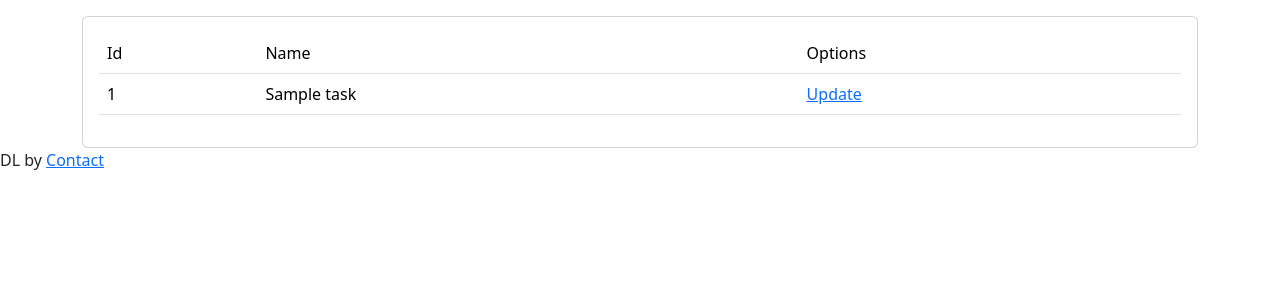
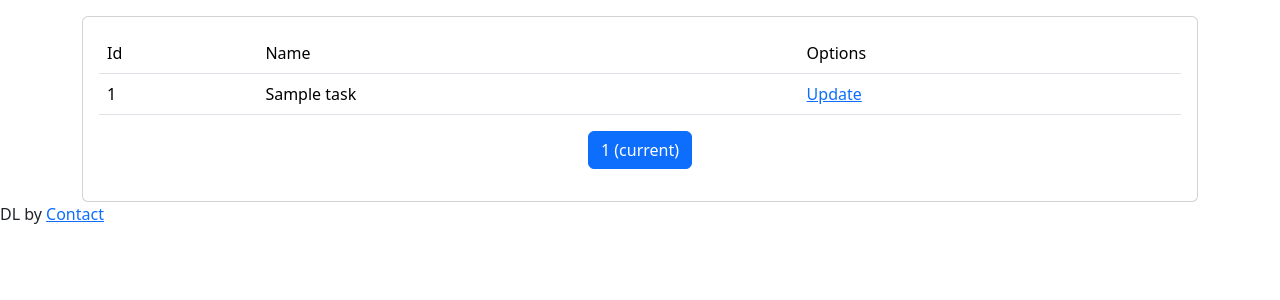
Before and after one commit to libredesarrollo/test-curso-libro-flask, a Flask app: template my_app/templates/dashboard/task/index.html in a window 1280 px wide. Shown: the part 56-356 px from the top of the page. Run offline with Flask 3, Linux system fonts and the light colour scheme; the template is opened without the code that fills it: most values are stand-ins (such as "Sample title", 1, 10 or a date in 2020); parts of the project's set-up code (start-up, migrations or seed data) failed here and were passed over; some libraries are stand-ins or nearby versions.

Commit message:
paginacion

```diff
--- a/my_app/tasks/controllers.py
+++ b/my_app/tasks/controllers.py
@@ -19,7 +19,8 @@ task_list =[]
 @taskRoute.route('/')
 # @taskRoute.route('/<int:id>')
 def index(): #page:int=1
-    return render_template('dashboard/task/index.html', tasks=operations.getAll())
+
+   return render_template('dashboard/task/index.html', tasks=operations.pagination(request.args.get('page', 1, type=int), request.args.get('size', 10, type=int)))
 
 @taskRoute.route('/<int:id>')
 def show(id:int):
--- a/my_app/templates/dashboard/task/index.html
+++ b/my_app/templates/dashboard/task/index.html
@@ -1,4 +1,6 @@
 {% extends "dashboard/master.html" %}
+
+{% from 'macro/pagination.html' import m_pagination %}
 
 {% block head %}
     {{ super() }}
@@ -15,7 +17,7 @@
 
         <td>Options</td>
     </tr>
-    {% for t in tasks %}
+    {% for t in tasks.items %}
     <tr>
         <td>
             {{ loop.index }}
@@ -28,4 +30,6 @@
     {% endfor %}
 </table>
 
+{{ m_pagination(tasks) }}
+
 {% endblock %}
--- /dev/null
+++ b/my_app/templates/macro/pagination.html
@@ -0,0 +1,27 @@
+{% macro m_pagination(pagination,url='tasks.index') %}
+
+<nav aria-label="Page navigation example">
+  <ul class="pagination justify-content-center">
+
+    {% if pagination.has_prev %}
+    <li class="page-item"><a class="page-link" href="{{ url_for(url, page=pagination.prev_num) }}">&laquo;</a></li>
+    {% endif %}
+
+    {%- for page in pagination.iter_pages() %}
+      {% if page != pagination.page %}
+        <li class="page-item"><a class="page-link" href="{{ url_for(url, page=page) }}">{{ page }}</a></li>
+      {% else %}
+        <li class="page-item active" aria-current="page">
+          <a class="page-link" href="#">{{ page }} <span class="sr-only">(current)</span></a>
+        </li>
+      {% endif %}
+    {%- endfor %}
+
+    {% if pagination.has_next %}
+      <li class="page-item"><a class="page-link" href="{{ url_for(url, page=pagination.next_num) }}">&raquo;</a></li>
+    {% endif %}
+
+  </ul>
+</nav>
+
+{%- endmacro %}
```
